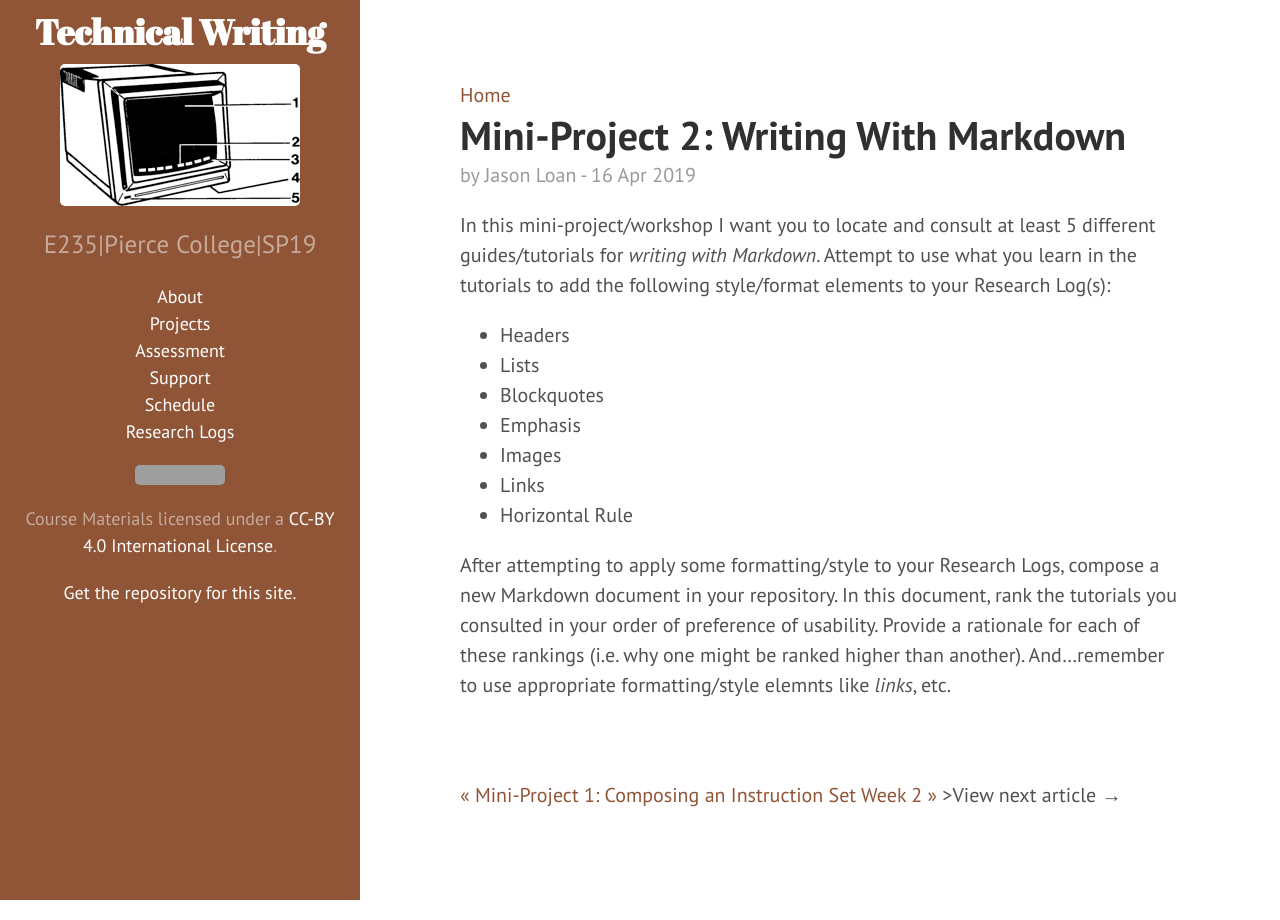
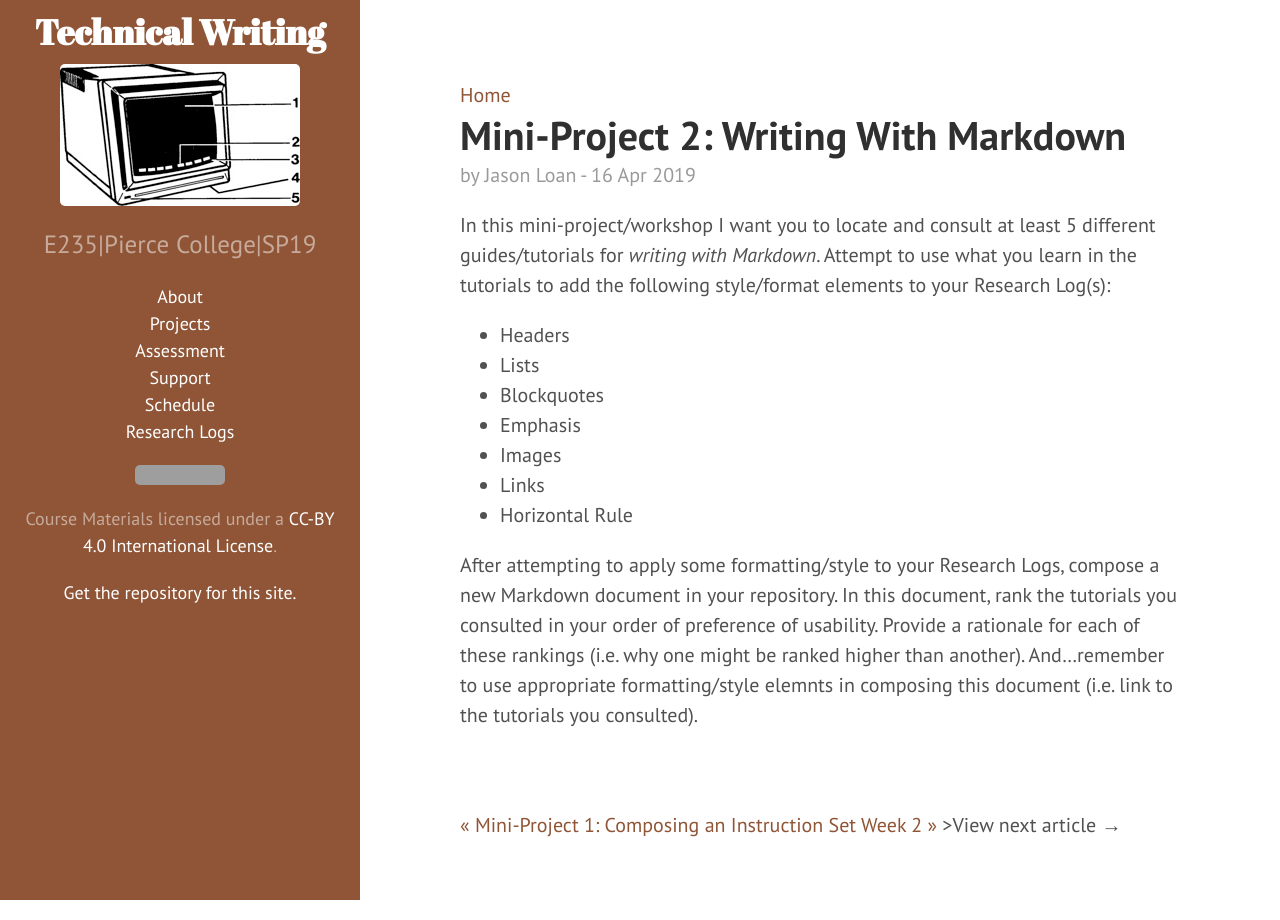
Before and after one commit to jloan/e235, a Jekyll site: the page built from _posts/2019-04-16-miniproject2.md, in a window 1280 px wide. Built offline with Jekyll 4.4.1, drawn with Linux system fonts in a browser that asks for light colours; grey boxes are pictures that could not be loaded.

Commit message:
Update 2019-04-16-miniproject2.md

```diff
--- a/_posts/2019-04-16-miniproject2.md
+++ b/_posts/2019-04-16-miniproject2.md
@@ -16,4 +16,4 @@ In this mini-project/workshop I want you to locate and consult at least 5 differ
 * Links
 * Horizontal Rule
 
-After attempting to apply some formatting/style to your Research Logs, compose a new Markdown document in your repository. In this document, rank the tutorials you consulted in your order of preference of usability. Provide a rationale for each of these rankings (i.e. why one might be ranked higher than another). And...remember to use appropriate formatting/style elemnts like *links*, etc.
+After attempting to apply some formatting/style to your Research Logs, compose a new Markdown document in your repository. In this document, rank the tutorials you consulted in your order of preference of usability. Provide a rationale for each of these rankings (i.e. why one might be ranked higher than another). And...remember to use appropriate formatting/style elemnts in composing this document (i.e. link to the tutorials you consulted).
```
